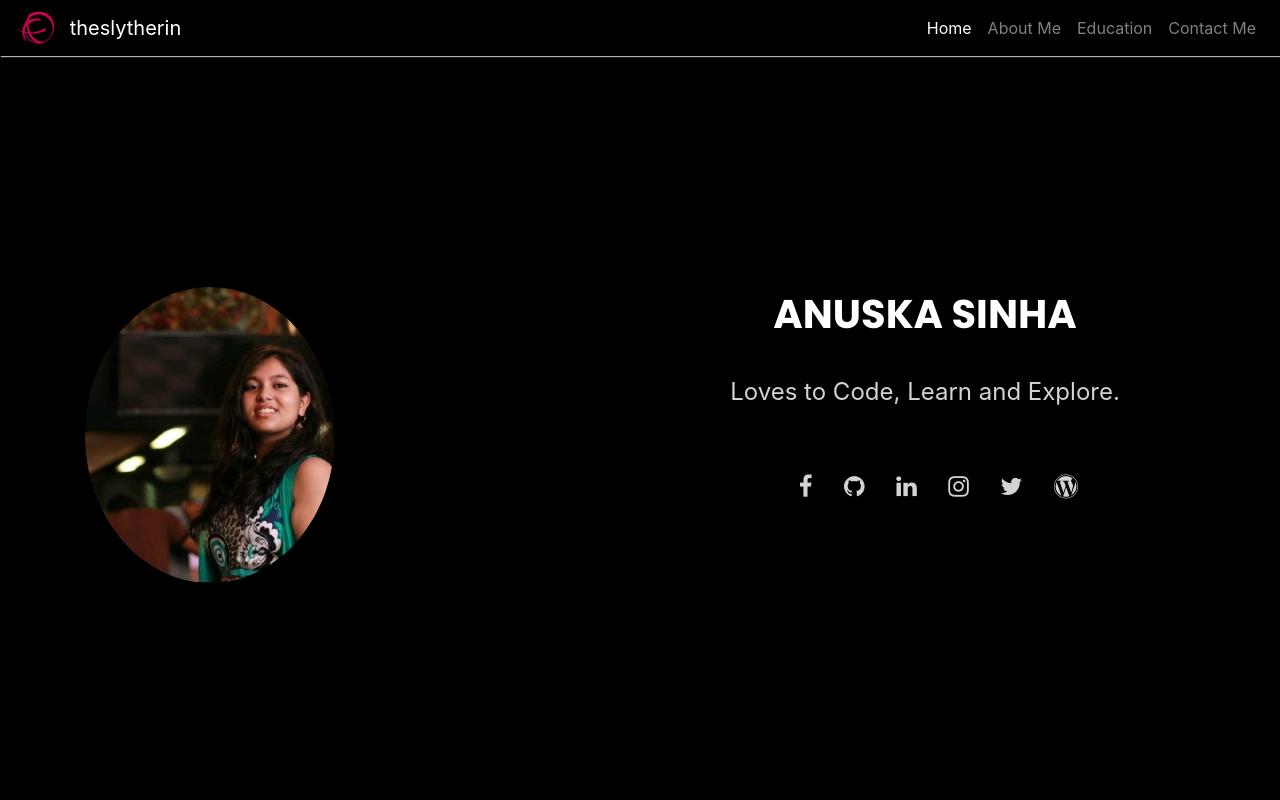
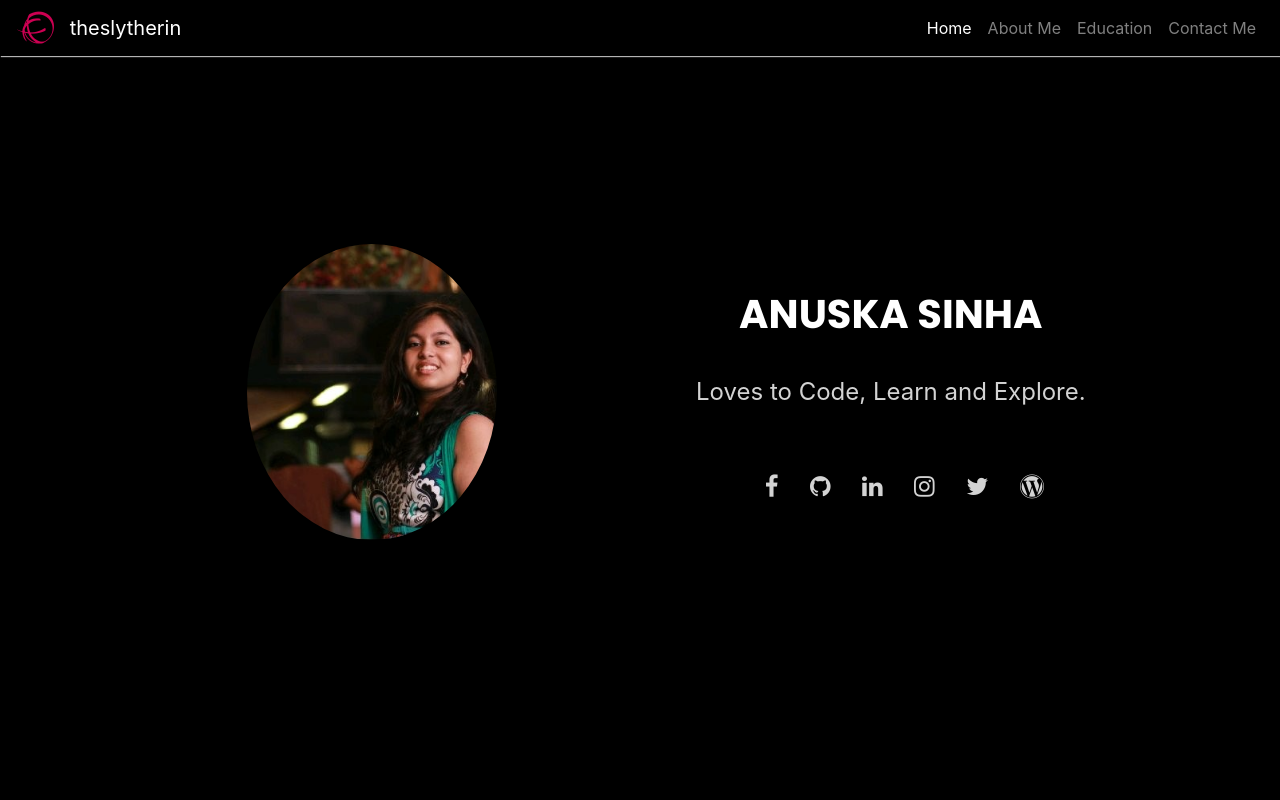
Before and after one commit to theslytherin/theslytherin.github.io, a plain HTML site: page index.html in a window 1280 px wide. Shown: the top 800 px of the page. Drawn offline with nearby package versions, Linux system fonts and the light colour scheme.

Commit message:
Update index.html

```diff
--- a/index.html
+++ b/index.html
@@ -46,10 +46,10 @@
         <div class="container">
             <div class="row icon">
                 <div class="col-lg-6 bounce-3">
-                    <br> <img src="images/profile.png" alt="" border-radius="50%" style="width:250px">
+                    <br> <img src="images/profile.png" alt="" border-radius="50%" style="width:250px; margin-top:-8%;margin-left: 30%;">
 
                 </div>
-                <div class=" col-lg-6 " align="center" style="padding-top: 2%;">
+                <div class=" col-lg-6 " align="center" style="padding-top: 2%;margin-left: -3%;">
                     <h3 style=" font-size: 2.5rem ; font-weight: bold; ">ANUSKA SINHA</h3>
                     <br>
                     <p style="font-size: 1.5rem "> Loves to Code, Learn and Explore.</p>
```
